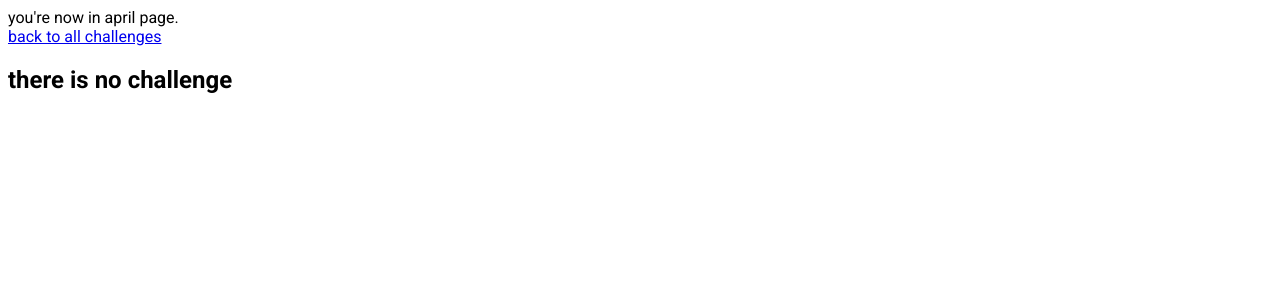
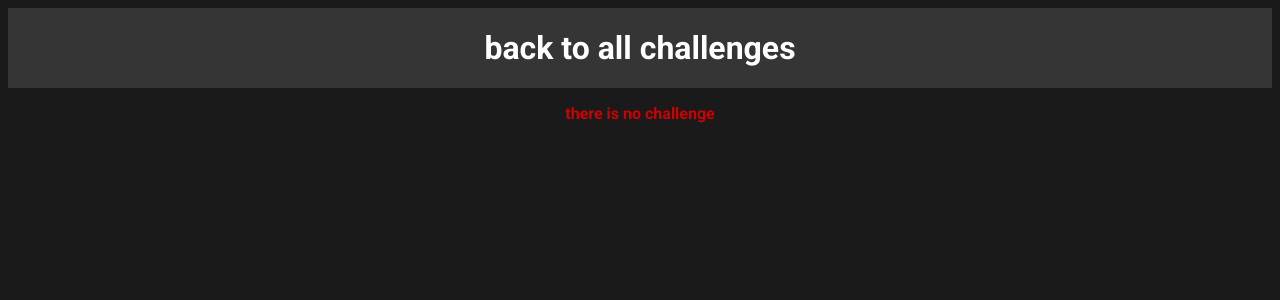
Before and after one commit to tsglow/djangotr, a Django app: page /challenges/april in a window 1280 px wide. Shown: the top 300 px of the page. Run offline with Django 5.2, Linux system fonts and the light colour scheme.

Commit message:
feat: added more css

```diff
--- a/monthly_challenges/challenges/static/challenges/challenges.css
+++ b/monthly_challenges/challenges/static/challenges/challenges.css
@@ -1,3 +1,49 @@
 ul {
+    background-color: #eeeeee;
     list-style: none;
+    margin: 2rem auto;
+    width: 90%;
+    max-width: 50rem;
+    box-shadow: 0 2px 8px rgba(0,0,0,0.26);
+    padding: 1rem;
+    border-radius: 12px;
+    display: flex;
+    flex-direction: column;
+    flex-wrap: wrap;
+    height: 30rem;
 }
+
+li {
+    margin: 1rem 0;
+    text-align: center;
+    font-size: 1.5rem;
+    border-bottom: 1px solid #cccccc;
+    padding-bottom: 1rem;
+}
+
+li:last-of-type,
+li:nth-of-type(6){
+    border-bottom: none;
+}
+
+li a {
+    text-decoration: none;
+    color: #383838;
+}
+
+li a:hover,
+li a:active{
+    color: #7e0154;
+}
+
+h2 {
+    margin: 1rem 0;
+    text-align: center;
+    font-size: 4rem;
+    color: #cccccc
+}
+
+h2.fallback {
+    color: #cc0101;
+    font-size: 1rem;
+}
--- /dev/null
+++ b/monthly_challenges/challenges/static/challenges/includes/header.css
@@ -0,0 +1,25 @@
+header {
+    width: 100%;
+    height: 5rem;
+    background-color: #353535;
+}
+
+header nav {
+    width: 100%;
+    height: 100%;
+    display: flex;
+    justify-content: center;
+    align-items: center;
+}
+
+header nav a {
+    color: white;
+    font-size: 2rem;
+    font-weight: bold;
+    text-decoration: none;
+}
+
+header nav a:hover,
+header nav a:active{
+    color: #7e0154;
+}
--- a/monthly_challenges/challenges/templates/challenges/challenges.html
+++ b/monthly_challenges/challenges/templates/challenges/challenges.html
@@ -1,4 +1,9 @@
 {% extends "base.html" %}
+{% load static %}
+    {% block css_files %}
+        <link rel="stylesheet" href="{% static "challenges/challenges.css"%}">
+        <link rel="stylesheet" href="{% static "challenges/includes/header.css"%}">
+    {% endblock %}
 
     {% block page_title %}
         {{ month | title }} challenges
@@ -9,9 +14,9 @@
         {% include "challenges/includes/header.html" with location=month %}
 
         {% if ch == "none"  %}
-            <h2> there is no challenge </h2>
+            <h2 class="fallback"> there is no challenge </h2>
         {% else %}
-            <h2>{{ ch }}</h2>
+            <h2 >{{ ch }}</h2>
         {% endif %}
 
 
--- a/monthly_challenges/challenges/templates/challenges/includes/header.html
+++ b/monthly_challenges/challenges/templates/challenges/includes/header.html
@@ -1,6 +1,5 @@
 <header>
     <nav>
-        you're now in {{ location }} page.<br/>
         <a href="{% url "index" %}">back to all challenges</a>
     </nav>
 </header>
--- a/monthly_challenges/challenges/templates/challenges/index.html
+++ b/monthly_challenges/challenges/templates/challenges/index.html
@@ -2,6 +2,7 @@
 {% load static %}
     {% block css_files %}
         <link rel="stylesheet" href="{% static "challenges/challenges.css"%}">
+        <link rel="stylesheet" href="{% static "challenges/includes/header.css"%}">
     {% endblock %}
 
     {% block page_title %}
--- a/monthly_challenges/static/styles.css
+++ b/monthly_challenges/static/styles.css
@@ -6,4 +6,5 @@ html {
 
 body {
     margin: 10;
+    background-color: #1a1a1a;
 }
```
